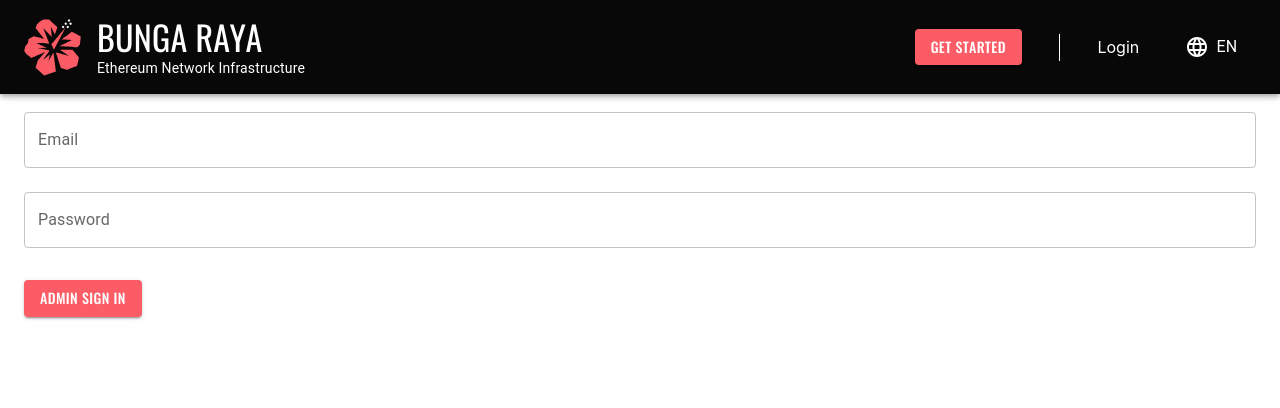
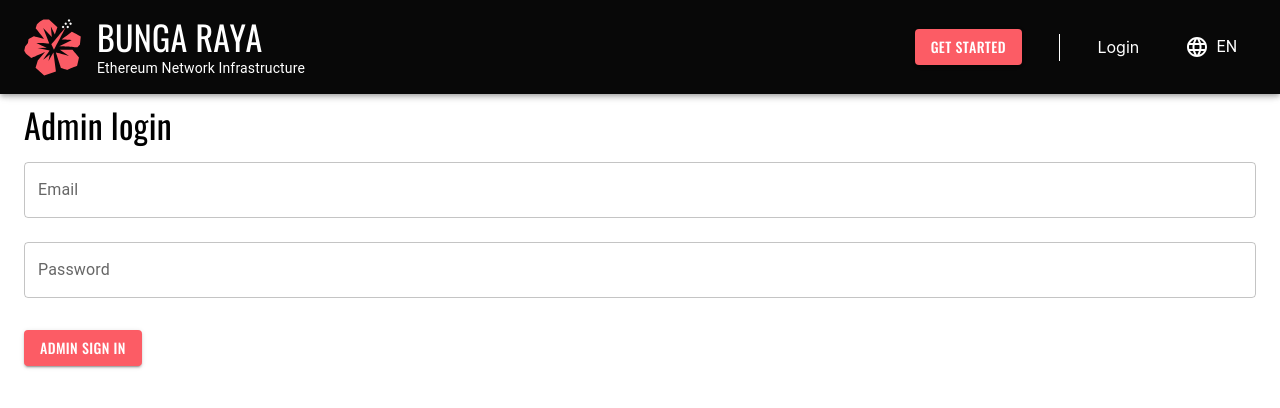
Before and after one commit to azizazlan/geth-gateway, a React (Vite) app: page /admin in a window 1280 px wide. Shown: the top 408 px of the page. Built offline with nearby package versions, Linux system fonts and the light colour scheme.

Commit message:
Implemented placeholders for Dashboard

```diff
--- /dev/null
+++ b/src/admin-pages/Dashboard/ActiveNodes.tsx
@@ -0,0 +1,3 @@
+export default function ActiveNodes() {
+  return <div>ActiveNodes</div>;
+}
--- /dev/null
+++ b/src/admin-pages/Dashboard/ApprovedProjects.tsx
@@ -0,0 +1,3 @@
+export default function ApprovedProjects() {
+  return <div>ApprovedProjects</div>;
+}
--- a/src/admin-pages/Dashboard/Dashboard.tsx
+++ b/src/admin-pages/Dashboard/Dashboard.tsx
@@ -1,6 +1,12 @@
 import { Navigate } from 'react-router-dom';
 import { useAdminSelector } from '../../services/hook';
 import { AdminState } from '../../services/store';
+import SubmittedProjects from './SubmittedProjects';
+import ApprovedProjects from './ApprovedProjects';
+import Organizations from './Organizations';
+import ActiveNodes from './ActiveNodes';
+import DiskUsages from './DiskUsages';
+import RamUsages from './RamUsages';
 import styles from './styles';
 
 export default function Dashboard() {
@@ -11,6 +17,29 @@ export default function Dashboard() {
   }
 
   return (
-    <div style={styles.container}>A secured dashboard for admin eyes ONLY!</div>
+    <div style={styles.container}>
+      <div style={styles.row}>
+        <div style={styles.columnn}>
+          <SubmittedProjects />
+        </div>
+        <div style={styles.columnn}>
+          <ApprovedProjects />
+        </div>
+        <div style={styles.columnn}>
+          <Organizations />
+        </div>
+      </div>
+      <div style={styles.row}>
+        <div style={styles.columnn}>
+          <ActiveNodes />
+        </div>
+        <div style={styles.columnn}>
+          <DiskUsages />
+        </div>
+        <div style={styles.columnn}>
+          <RamUsages />
+        </div>
+      </div>
+    </div>
   );
 }
--- /dev/null
+++ b/src/admin-pages/Dashboard/DiskUsages.tsx
@@ -0,0 +1,3 @@
+export default function DiskUsages() {
+  return <div>DiskUsages</div>;
+}
--- /dev/null
+++ b/src/admin-pages/Dashboard/Organizations.tsx
@@ -0,0 +1,3 @@
+export default function Organizations() {
+  return <div>Organizations</div>;
+}
--- /dev/null
+++ b/src/admin-pages/Dashboard/RamUsages.tsx
@@ -0,0 +1,3 @@
+export default function RamUsages() {
+  return <div>RamUsages</div>;
+}
--- /dev/null
+++ b/src/admin-pages/Dashboard/SubmittedProjects.tsx
@@ -0,0 +1,5 @@
+function SubmittedProjects() {
+  return <div>SubmittedProjects</div>;
+}
+
+export default SubmittedProjects;
--- a/src/admin-pages/Dashboard/styles.ts
+++ b/src/admin-pages/Dashboard/styles.ts
@@ -2,12 +2,20 @@ import theme from '../../theme';
 
 const styles: { [key: string]: React.CSSProperties } = {
   container: {
-    marginTop: theme.spacing(12),
+    marginTop: theme.spacing(13),
     marginLeft: theme.spacing(3),
     marginRight: theme.spacing(3),
+    display: 'flex',
+    flexDirection: 'column',
   },
-  formContainer: {
-    marginBottom: theme.spacing(3),
+  row: {
+    display: 'flex',
+    flexDirection: 'row',
+    border: '1pt solid red',
+    justifyContent: 'space-between',
+  },
+  column: {
+    border: '1pt solid blue',
   },
 };
 export default styles;
--- a/src/admin-pages/Signin/Signin.tsx
+++ b/src/admin-pages/Signin/Signin.tsx
@@ -8,6 +8,7 @@ import {
   FormHelperText,
   InputLabel,
   OutlinedInput,
+  Typography,
 } from '@mui/material';
 import { Navigate } from 'react-router-dom';
 import styles from './styles';
@@ -59,6 +60,7 @@ export default function Signin() {
         open={submissionState === 'PENDING'}
         handleClose={() => console.log('close')}
       />
+      <Typography variant="h4">Admin login</Typography>
       <form
         style={styles.formContainer}
         id="signin"
--- a/src/admin-pages/Signin/styles.ts
+++ b/src/admin-pages/Signin/styles.ts
@@ -2,7 +2,7 @@ import theme from '../../theme';
 
 const styles: { [key: string]: React.CSSProperties } = {
   container: {
-    marginTop: theme.spacing(12),
+    marginTop: theme.spacing(13),
     marginLeft: theme.spacing(3),
     marginRight: theme.spacing(3),
   },
```
Also changed, not shown: 1 other file (tests, documents, lock files or other folders).
